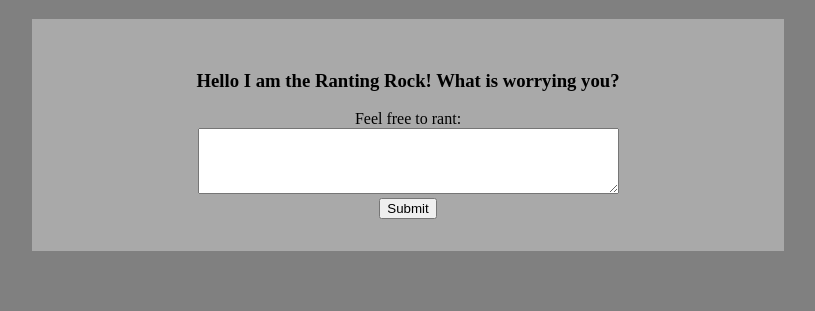
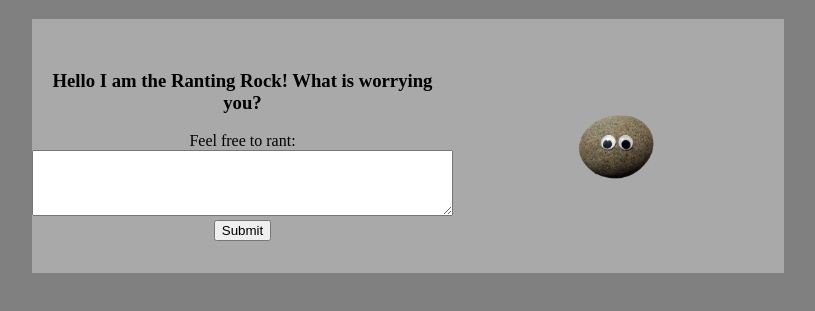
Before and after one commit to PatheticMustan/Blueprint_2023, a plain HTML site: page index.html in a window 1280 px wide. Shown: the part 69-380 px from the top of the page, without its empty margins (232-1047 px from the left). Drawn offline with Linux system fonts and the light colour scheme.

Commit message:
I AM YOUR ROCK GOD

```diff
--- a/index.css
+++ b/css/index.css
@@ -14,4 +14,16 @@ body {
     text-align: center;
     padding-top: 2em;
     padding-bottom: 2em;
+
+    display: grid;
+    grid-template-columns: repeat(2, 1fr);
+    grid-template-rows: 1fr;
+    grid-column-gap: 0px;
+    grid-row-gap: 0px;
 }
+
+.ultracenter {
+    display: flex;
+    justify-content: center;
+    align-items: center;
+}
--- a/index.html
+++ b/index.html
@@ -2,8 +2,8 @@
 <html>
     <head>
         <title>Ranting Rock</title>
-        <link rel="stylesheet" href="./index.css"/>
-        <script src="./index.js"></script>
+        <link rel="stylesheet" href="./css/index.css"/>
+        <script src="./js/index.js"></script>
     </head>
 
     <body>
@@ -12,10 +12,16 @@
 
         </div>
         <div class="content">
-            <h3>Hello I am the Ranting Rock! What is worrying you?</h3>
-            <label>Feel free to rant: </label> <br>
-            <textarea id="rantbox" name="rantbox" rows="4" cols="50"></textarea> <br>
-            <button id="submitbutton" onclick="submit()">Submit</button>
+            <div>
+                <h3>Hello I am the Ranting Rock! What is worrying you?</h3>
+                <label>Feel free to rant: </label> <br>
+                <textarea id="rantbox" name="rantbox" rows="4" cols="50"></textarea> <br>
+                <button id="submitbutton" onclick="submit()">Submit</button>
+            </div>
+
+            <div class="ultracenter">
+                <img src="./assets/rock.png" style="width: 100px;" />
+            </div>
         </div>
     </body>
 </html>
```
Also changed, not shown: assets/rock.png (added), js/index.js (added).
